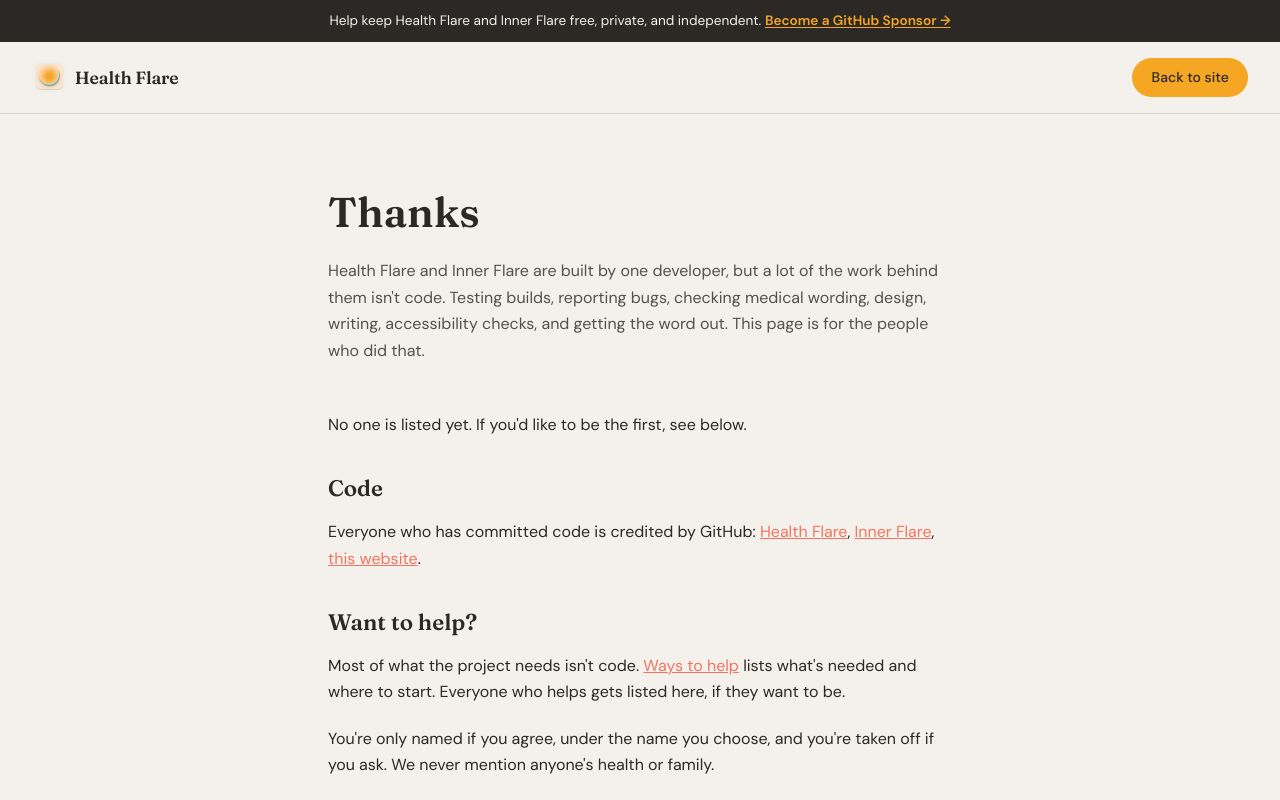
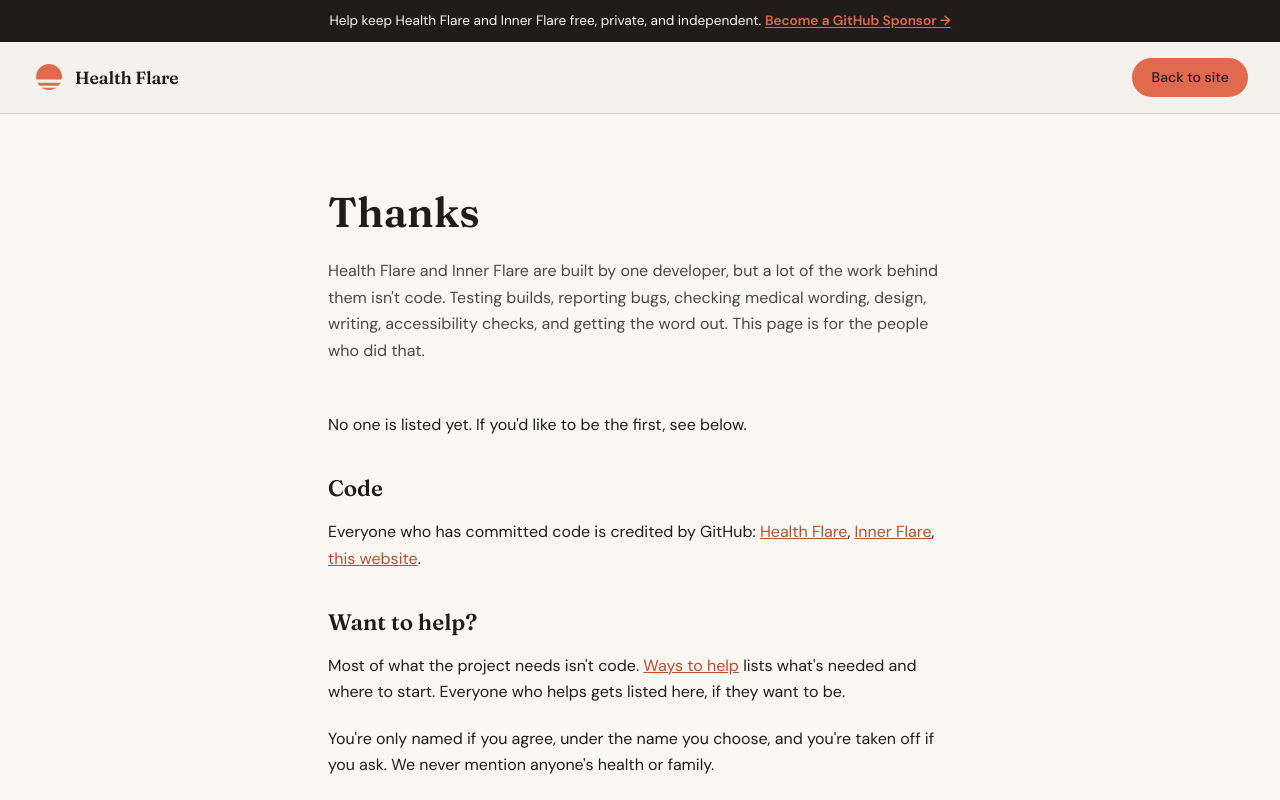
Before and after one commit to Health-Flare/website, an Eleventy site: page src/thanks.njk in a window 1280 px wide. Shown: the top 800 px of the page. Built offline with nearby package versions, Linux system fonts and the light colour scheme; Eleventy itself is replaced by a stand-in of ours; files that its build step writes are made by us from their sources.

Commit message:
style: restyle on brand v2 tokens (colour, marks, favicon) (#29)
First pass of the v2.0 brand system into the live site, scoped to
what docs/brand/README.md already said this repo needs:

- Core tokens remapped to the documented v2.0 palette: Sunrise/Ember/
  Ink/Dawn for Health Flare pages, Rose/Ink/Dawn for Inner Flare pages
  (both products now share one neutral ink/slate instead of teal vs.
  dusk-brown — that's the actual 'unify' part).
- Nav/footer logo swapped from the old app icon (cropped into a
  rounded chip) to the real compact mark SVG, uncropped.
- Favicon swapped to the v2.0 favicon set (SVG + PNG sizes + apple
  touch icon) across every page, light/footer theme-color metas
  updated to match.

Not touched, deliberately: a handful of illustrative/decorative accent
colours (severity badges, feature-card tints, the privacy-page callout
blue) have no documented equivalent in brand-guidelines.md. A follow-up
issue will be created.

No layout/copy changes. Verified: eleventy build, manual review of
every templated page, and the full cucumber-js suite (100/104
scenarios passed, 4 pre-existing skips, 0 new failures).

```diff
--- a/src/_includes/layouts/base.njk
+++ b/src/_includes/layouts/base.njk
@@ -8,9 +8,12 @@
   <meta property="og:title" content="{{ title or 'Health Flare Blog' }}">
   <meta property="og:description" content="{{ description or 'Notes on building a calm, private health companion.' }}">
   <meta property="og:url" content="https://healthflare.org{{ page.url }}">
-  <meta name="theme-color" content="#F5A623">
+  <meta name="theme-color" content="#E0694E">
 
-  <link rel="icon" type="image/png" href="/assets/icon.png">
+  <link rel="icon" href="/assets/favicon/favicon.svg" type="image/svg+xml">
+  <link rel="icon" href="/assets/favicon/favicon-32.png" sizes="32x32" type="image/png">
+  <link rel="icon" href="/assets/favicon/favicon-16.png" sizes="16x16" type="image/png">
+  <link rel="apple-touch-icon" href="/assets/favicon/apple-touch-icon-180.png">
   <meta property="og:image" content="https://healthflare.org/assets/banner.png">
 
   <style>
@@ -31,14 +34,14 @@
     *, *::before, *::after { box-sizing: border-box; margin: 0; padding: 0; }
 
     :root {
-      --amber: #F5A623;
-      --coral: #F07560;
-      --dusk: #2C2825;
-      --cloud: #F4F1EC;
+      --amber: #E0694E;
+      --coral: #B4502F;
+      --dusk: #221C18;
+      --cloud: #FBF7F2;
 
-      --dusk-80: rgba(44, 40, 37, 0.80);
-      --dusk-50: rgba(44, 40, 37, 0.50);
-      --dusk-15: rgba(44, 40, 37, 0.15);
+      --dusk-80: rgba(34, 28, 24, 0.80);
+      --dusk-50: rgba(34, 28, 24, 0.50);
+      --dusk-15: rgba(34, 28, 24, 0.15);
     }
 
     html { scroll-behavior: smooth; }
@@ -100,11 +103,10 @@
     }
 
     .logo-mark {
-      width: 34px; height: 34px; border-radius: 9px; flex-shrink: 0;
-      overflow: hidden; display: block;
+      width: 34px; height: 34px; flex-shrink: 0; display: block;
     }
 
-    .logo-mark img { width: 100%; height: 100%; object-fit: cover; display: block; }
+    .logo-mark img { width: 100%; height: 100%; object-fit: contain; display: block; }
 
     .logo-name {
       font-family: 'Fraunces', Georgia, serif;
@@ -119,7 +121,7 @@
       text-decoration: none; border: none; cursor: pointer;
       transition: opacity 0.15s, box-shadow 0.15s;
     }
-    .nav-pill:hover { opacity: 0.88; box-shadow: 0 2px 12px rgba(245,166,35,0.35); }
+    .nav-pill:hover { opacity: 0.88; box-shadow: 0 2px 12px rgba(224,105,78,0.35); }
     .nav-pill:focus-visible { outline: 3px solid var(--dusk); outline-offset: 3px; }
 
     /* ── Blog content ───────────────────────────────────── */
@@ -211,7 +213,7 @@
     .post-body img {
       max-width: 100%; height: auto; display: block;
       margin: 1.5rem 0; border-radius: 12px;
-      border: 1px solid var(--dusk-15); box-shadow: 0 1px 3px rgba(44, 40, 37, 0.08);
+      border: 1px solid var(--dusk-15); box-shadow: 0 1px 3px rgba(34, 28, 24, 0.08);
     }
     .post-body figure { margin: 1.5rem 0; }
     .post-body figcaption {
@@ -280,7 +282,7 @@
       font-size: 1rem; font-weight: 500; margin-bottom: 0.25rem;
     }
 
-    .footer-copy { font-size: 0.78rem; color: #6B6560; }
+    .footer-copy { font-size: 0.78rem; color: #6B5E54; }
 
     .footer-nav { display: flex; gap: 1.75rem; flex-wrap: wrap; align-items: center; }
 
@@ -305,7 +307,7 @@
   <nav aria-label="Main navigation">
     <a href="/" class="logo" aria-label="Health Flare home">
       <div class="logo-mark" aria-hidden="true">
-        <img src="/assets/icon.png" alt="" width="34" height="34" aria-hidden="true">
+        <img src="/assets/brand/healthflare-mark-compact-sunrise.svg" alt="" width="34" height="34" aria-hidden="true">
       </div>
       <span class="logo-name">Health Flare</span>
     </a>
--- a/src/_includes/layouts/inner-flare-base.njk
+++ b/src/_includes/layouts/inner-flare-base.njk
@@ -8,9 +8,12 @@
   <meta property="og:title" content="{{ title or 'Inner Flare Blog' }}">
   <meta property="og:description" content="{{ description or 'Notes on building a private, on-device cycle tracker.' }}">
   <meta property="og:url" content="https://healthflare.org{{ page.url }}">
-  <meta name="theme-color" content="#E0834A">
+  <meta name="theme-color" content="#D2546E">
 
-  <link rel="icon" type="image/png" href="/assets/inner-flare-icon.png">
+  <link rel="icon" href="/assets/favicon/favicon.svg" type="image/svg+xml">
+  <link rel="icon" href="/assets/favicon/favicon-32.png" sizes="32x32" type="image/png">
+  <link rel="icon" href="/assets/favicon/favicon-16.png" sizes="16x16" type="image/png">
+  <link rel="apple-touch-icon" href="/assets/favicon/apple-touch-icon-180.png">
   <meta property="og:image" content="https://healthflare.org/assets/inner-flare-icon.png">
 
   <style>
@@ -33,18 +36,18 @@
     *, *::before, *::after { box-sizing: border-box; margin: 0; padding: 0; }
 
     :root {
-      --ember: #E0834A;
+      --ember: #D2546E;
       --soft-orange: #F2B183;
-      --teal: #17272C;
-      --mid-teal: #2B4249;
-      --cream: #F3E9DB;
-      --linen: #E8DCC8;
-      --ash-white: #FFFDF9;
+      --teal: #221C18;
+      --mid-teal: #6B5E54;
+      --cream: #F3E9DD;
+      --linen: #F3E9DD;
+      --ash-white: #FBF7F2;
 
-      --teal-80: rgba(23, 39, 44, 0.80);
-      --teal-60: rgba(23, 39, 44, 0.60);
-      --teal-50: rgba(23, 39, 44, 0.50);
-      --teal-15: rgba(23, 39, 44, 0.15);
+      --teal-80: rgba(34, 28, 24, 0.80);
+      --teal-60: rgba(34, 28, 24, 0.60);
+      --teal-50: rgba(34, 28, 24, 0.50);
+      --teal-15: rgba(34, 28, 24, 0.15);
     }
 
     html { scroll-behavior: smooth; }
@@ -109,11 +112,10 @@
     }
 
     .logo-mark {
-      width: 34px; height: 34px; border-radius: 9px; flex-shrink: 0;
-      overflow: hidden; display: block;
+      width: 34px; height: 34px; flex-shrink: 0; display: block;
     }
 
-    .logo-mark img { width: 100%; height: 100%; object-fit: cover; display: block; }
+    .logo-mark img { width: 100%; height: 100%; object-fit: contain; display: block; }
 
     .logo-name {
       font-family: 'Fraunces', Georgia, serif;
@@ -136,7 +138,7 @@
       text-decoration: none; border: none; cursor: pointer;
       transition: opacity 0.15s, box-shadow 0.15s;
     }
-    .nav-pill:hover { opacity: 0.9; box-shadow: 0 2px 12px rgba(224,131,74,0.35); }
+    .nav-pill:hover { opacity: 0.9; box-shadow: 0 2px 12px rgba(210,84,110,0.35); }
     .nav-pill:focus-visible { outline: 3px solid var(--teal); outline-offset: 3px; }
 
     /* ── Blog content ───────────────────────────────────── */
@@ -249,7 +251,7 @@
       font-size: 1rem; font-weight: 500; margin-bottom: 0.25rem;
     }
 
-    .footer-copy { font-size: 0.78rem; color: #6B6255; }
+    .footer-copy { font-size: 0.78rem; color: #6B5E54; }
 
     .footer-nav { display: flex; gap: 1.75rem; flex-wrap: wrap; align-items: center; }
 
@@ -275,7 +277,7 @@
     <div class="nav-left">
       <a href="/inner-flare/" class="logo" aria-label="Inner Flare home">
         <div class="logo-mark" aria-hidden="true">
-          <img src="/assets/inner-flare-icon.png" alt="" width="34" height="34" aria-hidden="true">
+          <img src="/assets/brand/innerflare-mark-compact-rose.svg" alt="" width="34" height="34" aria-hidden="true">
         </div>
         <span class="logo-name">Inner Flare</span>
       </a>
```
Also changed, not shown: src/404.html (+9 -6 lines), src/inner-flare/privacy.html (+22 -22 lines), src/privacy.html (+20 -20 lines), src/assets/brand/healthflare-mark-compact-ink.svg (added), src/assets/brand/healthflare-mark-compact-sunrise.svg (added), src/assets/brand/innerflare-mark-compact-ink.svg (added), src/assets/brand/innerflare-mark-compact-rose.svg (added), src/assets/favicon/apple-touch-icon-180.png (added), src/assets/favicon/favicon-16.png (added), src/assets/favicon/favicon-32.png (added), src/assets/favicon/favicon.svg (added), src/index.html, src/inner-flare/index.html.
